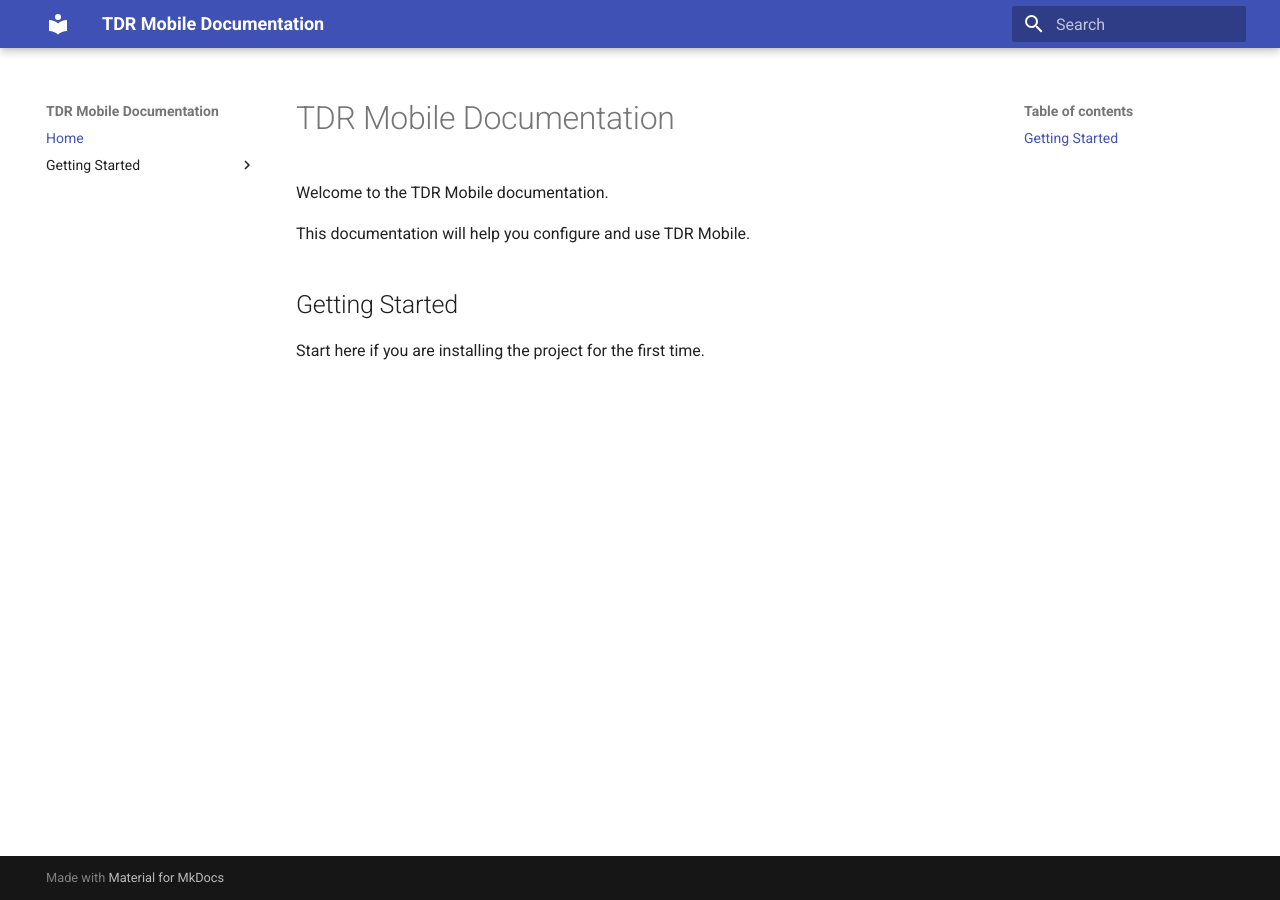
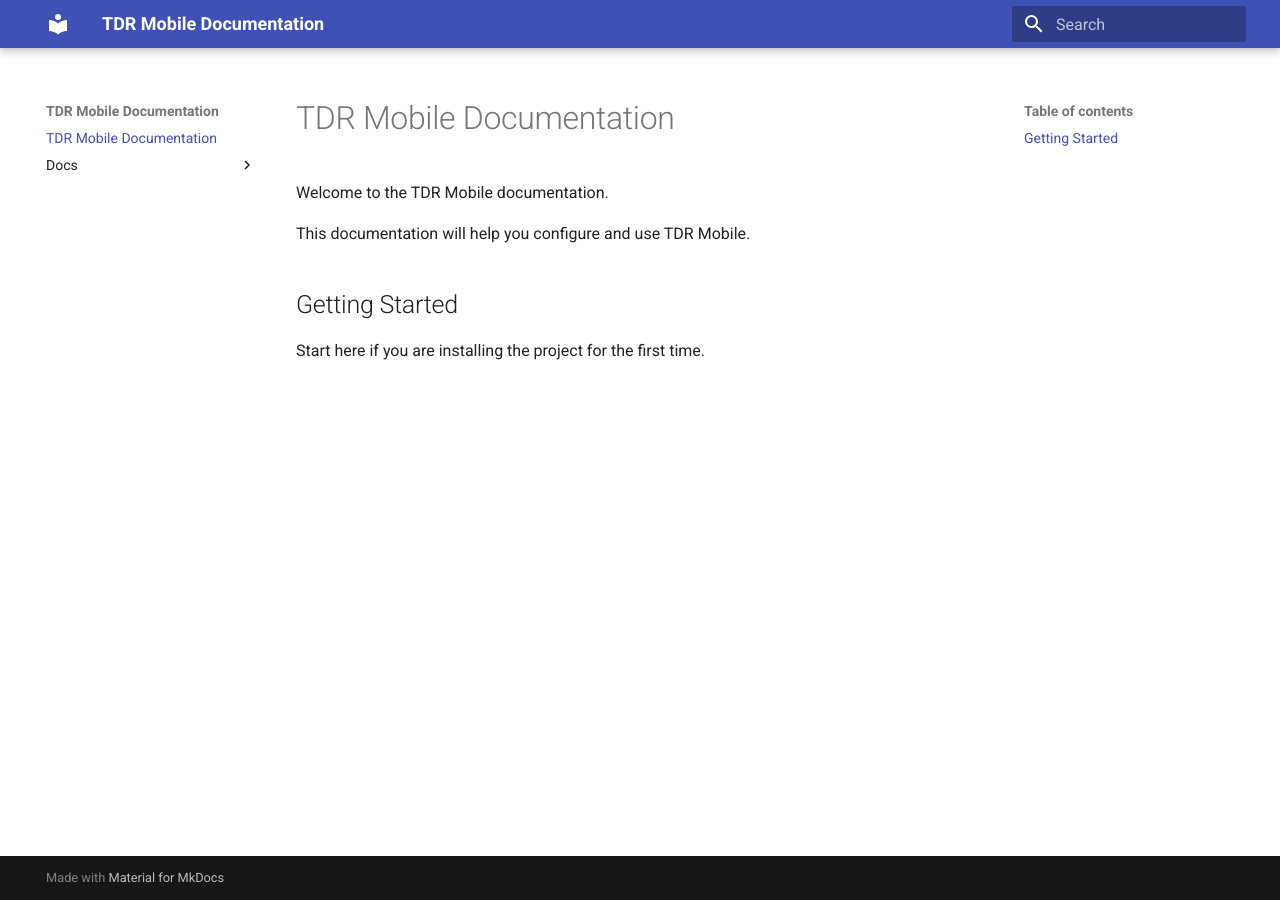
Before and after one commit to PECPinball/TDR-Mobile-Documentation, an MkDocs documentation site: the page built from docs/index.md, in a window 1280 px wide. Built offline with MkDocs 1.6.1 and Material for MkDocs 9.7.7, drawn with Linux system fonts in a browser that asks for light colours.

Commit message:
Update mkdocs.yml

```diff
--- a/mkdocs.yml
+++ b/mkdocs.yml
@@ -2,8 +2,3 @@ site_name: TDR Mobile Documentation
 
 theme:
   name: material
-
-nav:
-  - Home: index.md
-  - Getting Started:
-      - Android Setup: getting-started/android.md
```
